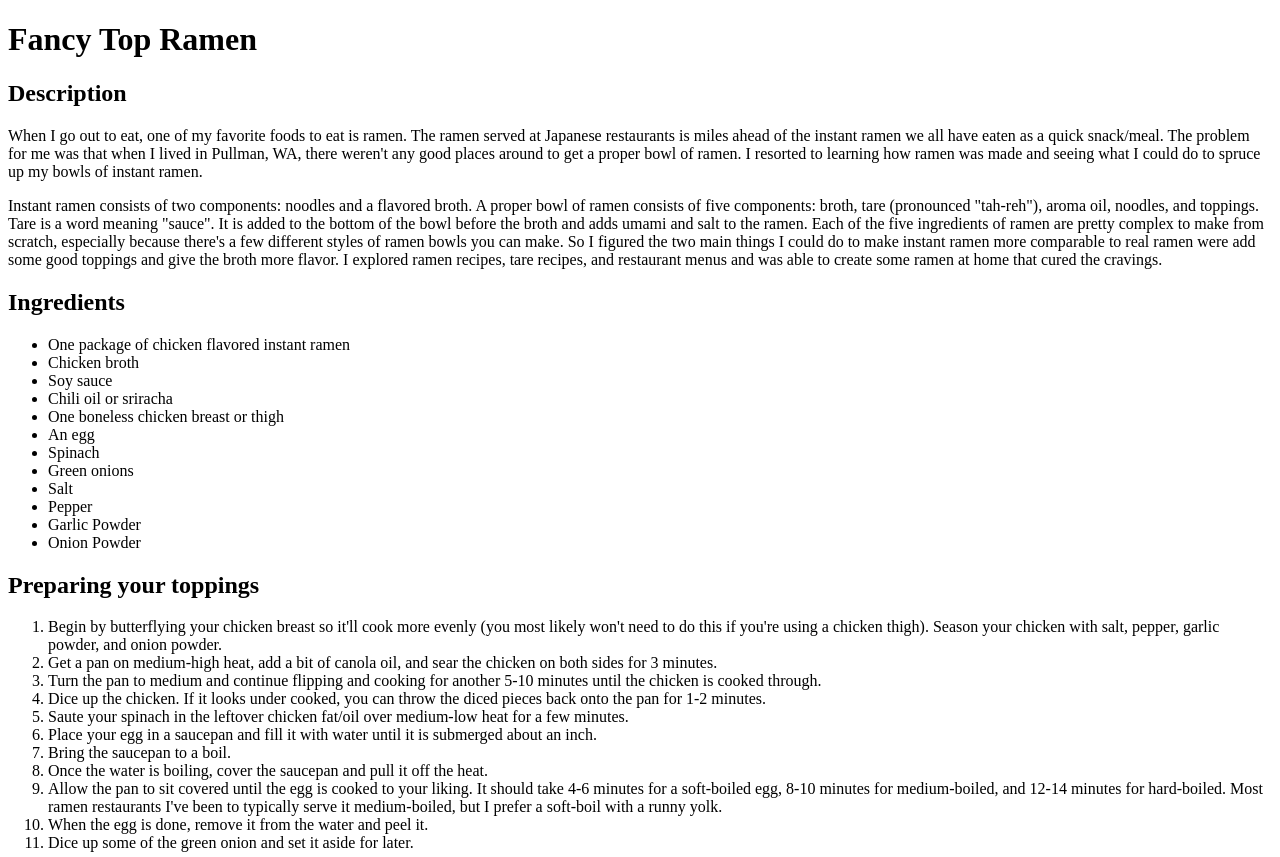
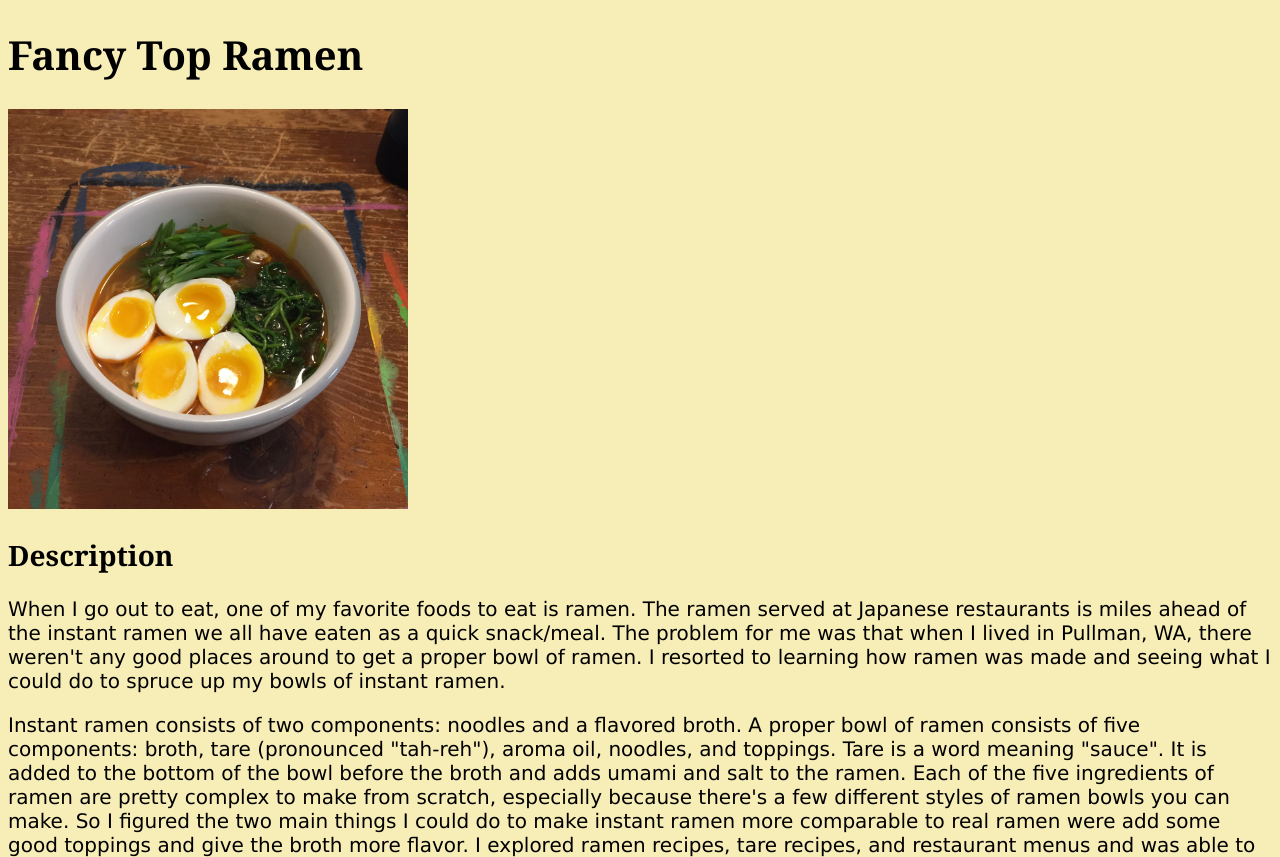
Before and after one commit to darmijo15/odin-recipes, a plain HTML site: page recipes/fancy-top-ramen.html in a window 1280 px wide. Shown: the top 857 px of the page. Drawn offline with Linux system fonts and the light colour scheme.

Commit message:
Added a picutre of how the finished ramen looks and a css file for styling.

```diff
--- /dev/null
+++ b/recipes/fancy-top-ramen.css
@@ -0,0 +1,28 @@
+img {
+  width: 400px;
+  height: auto;
+}
+
+body {
+  background-color: #f7edb7;
+}
+
+h1,
+h2 {
+  font-family: Georgia, "Times New Roman", Times, serif;
+}
+
+h1 {
+  font-size: 40px;
+}
+
+h2 {
+  font-size: 28px;
+}
+
+p,
+ul,
+ol {
+  font-family: Verdana, Geneva, Tahoma, sans-serif;
+  font-size: 20px;
+}
--- a/recipes/fancy-top-ramen.html
+++ b/recipes/fancy-top-ramen.html
@@ -3,10 +3,15 @@
   <head>
     <title>Fancy Top Ramen</title>
     <meta charset="UTF-8" />
+    <link rel="stylesheet" href="fancy-top-ramen.css" />
   </head>
 
   <body>
     <h1>Fancy Top Ramen</h1>
+    <img
+      src="../images/ramen.jpg"
+      alt="A picture of a bowl of ramen with a deep red broth, "
+    />
     <h2>Description</h2>
     <p>
       When I go out to eat, one of my favorite foods to eat is ramen. The ramen
```
Also changed, not shown: images/ramen.jpg (added).
